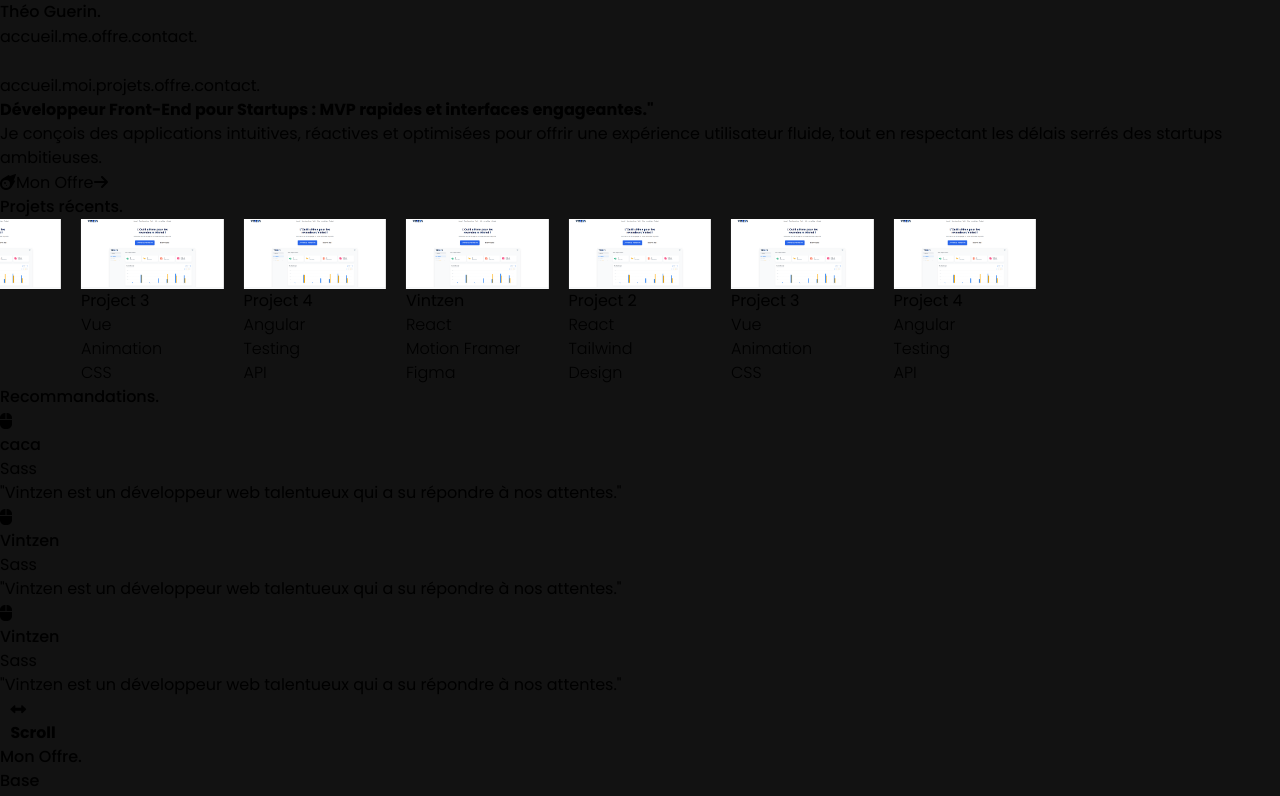
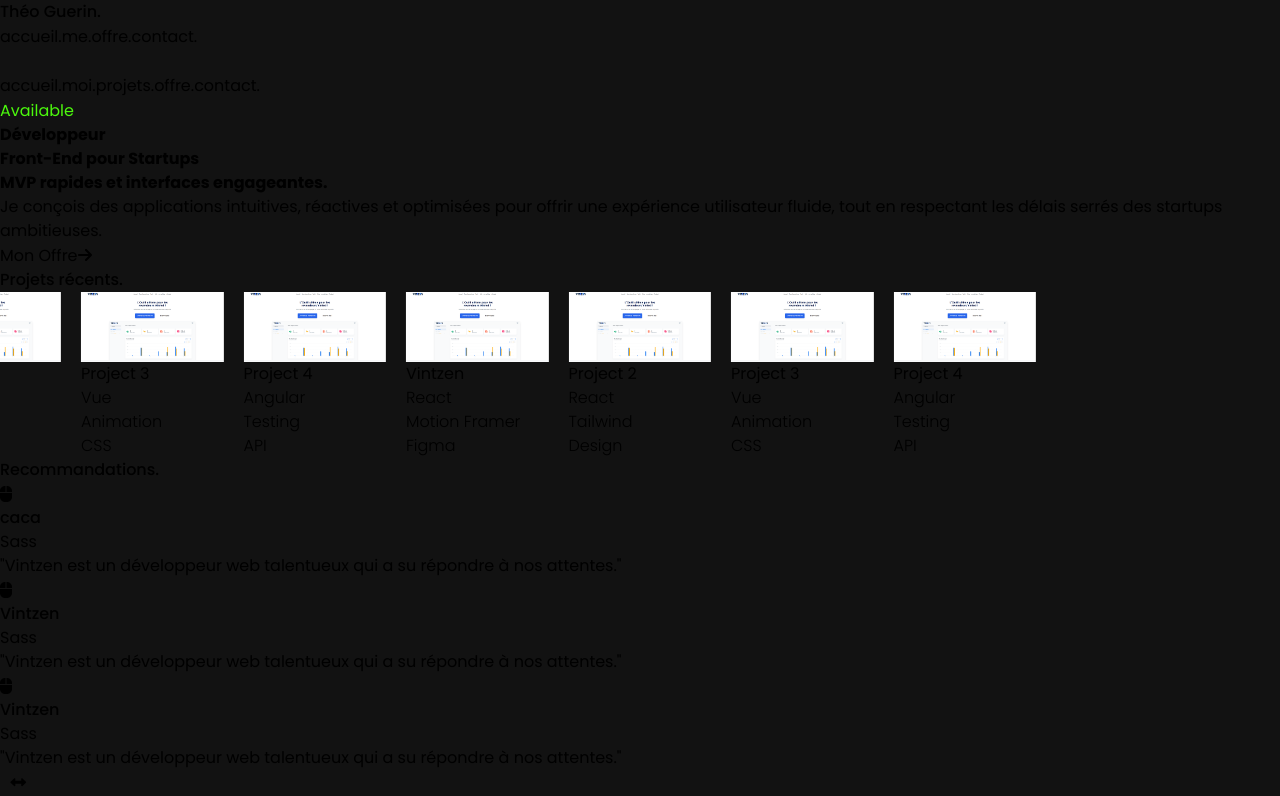
Before and after one commit to Eaulmesse/react_startup_portfolio, a React (Vite) app: page / in a window 1280 px wide. Shown: the top 796 px of the page. Built offline with nearby package versions, Linux system fonts and the light colour scheme.

Commit message:
edit: header text color to neutral-300

```diff
--- a/src/components/Header/Header.jsx
+++ b/src/components/Header/Header.jsx
@@ -1,12 +1,21 @@
 import React from 'react';
 import OfferButton from '../misc/OfferButton';
+import AvailableButton from '../misc/AvailableButton';
 
 const Header = () => {
 
     return (
-        <header>
-            <h1 className='w-4/5 m-auto text-center poppins-bold bg-gradient-to-r from-indigo-500 via-purple-500 to-pink-500 text-transparent bg-clip-text text-4xl md:text-6xl lg:text-7xl py-3 mt-5 lg:mt-20'>Développeur Front-End pour Startups : MVP rapides et interfaces engageantes."</h1>
-            <p className='w-4/5 lg:w-3/5 poppins-regular text-center m-auto text-xl text-neutral-500'>Je conçois des applications intuitives, réactives et optimisées pour offrir une expérience utilisateur fluide, tout en respectant les délais serrés des startups ambitieuses.</p>
+        <header className='w-[90%] m-auto flex flex-col items-center z-50'>
+            <div className='mt-5'>
+                <AvailableButton />
+            </div>
+
+            <h1 className='text-center text-[22px] sm:text-4xl md:text-5xl lg:text-7xl poppins-bold text-white mt-5'>Développeur <br />
+            <span className='bg-gradient-to-r from-indigo-500 via-purple-500 to-pink-500 text-transparent bg-clip-text'>Front-End</span> pour <span className='bg-gradient-to-r from-indigo-500 via-purple-500 to-pink-500 text-transparent bg-clip-text'>Startups</span></h1>
+
+            <p className='text-sm sm:text-lg md:text-xl lg:text-3xl  poppins-bold text-white'>MVP <span className='bg-gradient-to-r from-indigo-500 via-purple-500 to-pink-500 text-transparent bg-clip-text'>rapides</span> et interfaces <span className='bg-gradient-to-r from-indigo-500 via-purple-500 to-pink-500 text-transparent bg-clip-text'>engageantes</span>.</p>
+
+            <p className='poppins-regular text-center m-auto text-sm sm:text-md md:text-lg text-neutral-300 mt-5'>Je conçois des applications intuitives, réactives et optimisées pour offrir une expérience utilisateur fluide, tout en respectant les délais serrés des startups ambitieuses.</p>
 
             <div className='flex justify-center h-fit'>
                 <OfferButton label={"Mon Offre"}/>
--- a/src/components/Navigation/Navbar.jsx
+++ b/src/components/Navigation/Navbar.jsx
@@ -3,6 +3,7 @@ import NavLinks from './NavLinks';
 
 import BurgerButton from './Mobile/BurgerButton';
 import BurgerMenu from './Mobile/BurgerMenu';
+
 
 
 
@@ -22,7 +23,7 @@ const Navbar = () => {
         <div className='relative'>
             <nav className="flex justify-between items-center w-4/5 rounded-[25px] py-2  mt-5 mx-auto">
                 <p className='text-xl poppins-medium text-white drop-shadow-lg  top-5 lg:absolute'>Théo Guerin.</p>
-                <div className='lg:flex lg:m-auto hidden  bg-zinc-900 py-2 px-3 rounded-[25px]'>
+                <div className='lg:flex lg:m-auto hidden bg-zinc-900 py-2 px-3 rounded-[25px]'>
                     <NavLinks href={"#home"} text={"accueil."}/>
                     <NavLinks href={"#me"} text={"me."}/>
                     <NavLinks href={"#offer"} text={'offre.'}/>
--- /dev/null
+++ b/src/components/misc/AvailableButton.jsx
@@ -0,0 +1,13 @@
+import React from 'react';
+import { motion } from "framer-motion";
+
+const AvailableButton = () => {
+    return (
+        <button className="flex items-center justify-evenly w-32 h-12 rounded-full bg-neutral-900">
+            <p className='poppins-regular available-font-color'>Available</p>
+            <motion.div className='w-3 h-3 rounded-full available-button-color'></motion.div>
+        </button>
+    );
+};
+
+export default AvailableButton;
--- a/src/components/misc/OfferButton.jsx
+++ b/src/components/misc/OfferButton.jsx
@@ -1,12 +1,10 @@
 import React from 'react';
 import { FontAwesomeIcon } from '@fortawesome/react-fontawesome'
-import { faMeteor } from '@fortawesome/free-solid-svg-icons';
 import { faArrowRight } from '@fortawesome/free-solid-svg-icons/faArrowRight';
 
 const OfferButton = ({ label, onClick }) => {
     return (
-        <button onClick={onClick} className="px-5 w-44 poppins-regular m-auto mt-10 bg-purple-600 text-lg py-2 rounded-full flex justify-between items-center shadow shadow-purple-600 hover:shadow-purple-800 text-purple-100">
-            <FontAwesomeIcon icon={faMeteor} />
+        <button onClick={onClick} className="px-5 w-40 poppins-regular mt-10 bg-gradient-to-r from-indigo-500 via-purple-500 to-pink-500 text-lg py-2 rounded-full flex justify-between items-center text-white shadow-[0_0px_50px] shadow-violet-600/20">
             {label}
             <FontAwesomeIcon icon={faArrowRight} />
         </button>
--- a/src/index.css
+++ b/src/index.css
@@ -5,6 +5,15 @@
 
 body {
   background: #121212;
+}
+
+.available-button-color {
+  color: #4CF90D;
+  background-color:   #4CF90D;
+}
+
+.available-font-color {
+  color: #4CF90D;
 }
 
 
```
